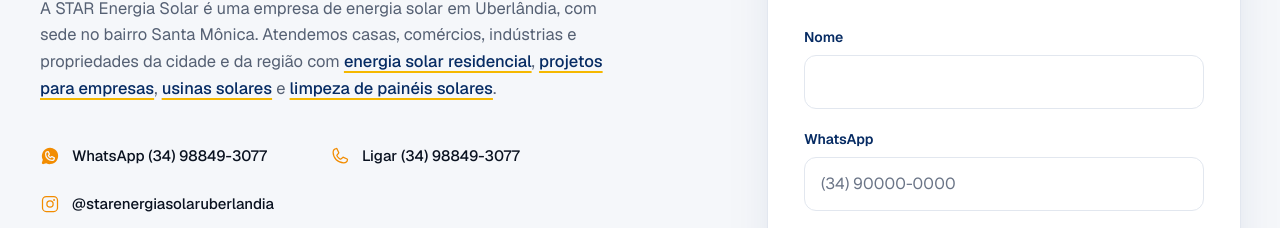
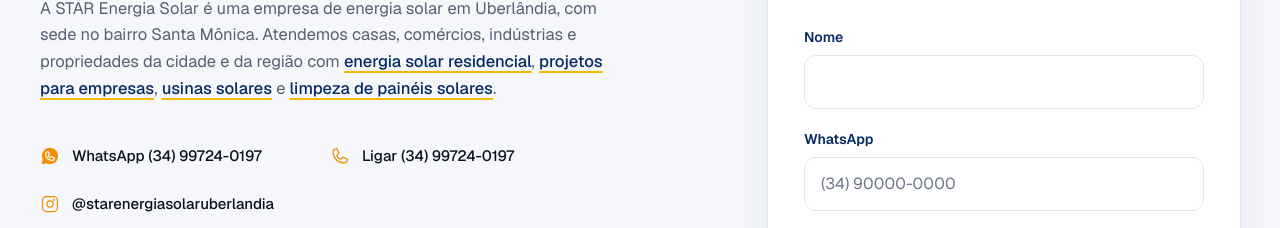
Before and after one commit to Marcelo-Canto/starenergiasolar, a Next.js app in the folder star-energia-solar/: page / in a window 1280 px wide. Shown: the part 8936-9164 px from the top of the page. Built offline with nearby package versions, Linux system fonts and the light colour scheme; no server answers.

Commit message:
ajuste contatos

```diff
--- a/star-energia-solar/src/data/faq.ts
+++ b/star-energia-solar/src/data/faq.ts
@@ -35,7 +35,7 @@ export const homeFaq: FaqItem[] = [
   {
     question: "Como solicitar um orçamento?",
     answer:
-      "Chame a STAR no WhatsApp pelo (34) 98849-3077 ou preencha o formulário de avaliação no fim desta página. A equipe vai entender o perfil do seu imóvel e orientar os próximos passos.",
+      "Chame a STAR no WhatsApp pelo (34) 99724-0197 ou preencha o formulário de avaliação no fim desta página. A equipe vai entender o perfil do seu imóvel e orientar os próximos passos.",
   },
 ];
 
--- a/star-energia-solar/src/lib/site.ts
+++ b/star-energia-solar/src/lib/site.ts
@@ -27,9 +27,9 @@ export const site = {
   shortName: "STAR",
   experience: "mais de 7 anos",
   phone: {
-    e164: "+5534988493077",
-    tel: "tel:+5534988493077",
-    display: "(34) 98849-3077",
+    e164: "+5534997240197",
+    tel: "tel:+5534997240197",
+    display: "(34) 99724-0197",
   },
   address: {
     street: "Avenida Belarmino Cotta Pacheco, 715",
--- a/star-energia-solar/src/lib/whatsapp.ts
+++ b/star-energia-solar/src/lib/whatsapp.ts
@@ -1,8 +1,8 @@
 /** Link oficial de WhatsApp, usado por todos os CTAs do site. */
-export const WHATSAPP_URL = "https://wa.me/5534988493077?text=Ol%C3%A1%2C%20vim%20pelo%20Google.";
+export const WHATSAPP_URL = "https://wa.me/5534997240197?text=Ol%C3%A1%2C%20vim%20pelo%20Google.";
 
 /** O formulário de avaliação monta uma mensagem com os dados preenchidos, mantendo a abertura padrão. */
 export function whatsappWithDetails(lines: string[]) {
   const text = ["Olá, vim pelo Google.", "", ...lines].join("\n");
-  return `https://wa.me/5534988493077?text=${encodeURIComponent(text)}`;
+  return `https://wa.me/5534997240197?text=${encodeURIComponent(text)}`;
 }
```
Also changed, not shown: star-energia-solar/404.html (+1 -1 lines), star-energia-solar/404/index.html (+1 -1 lines), star-energia-solar/_not-found/index.html (+1 -1 lines), star-energia-solar/energia-solar-empresarial/index.html (+1 -1 lines), star-energia-solar/energia-solar-residencial/index.html (+1 -1 lines), star-energia-solar/index.html (+1 -1 lines), star-energia-solar/manutencao-energia-solar/index.html (+1 -1 lines), star-energia-solar/projetos/index.html (+1 -1 lines), star-energia-solar/usina-solar/index.html (+1 -1 lines).
